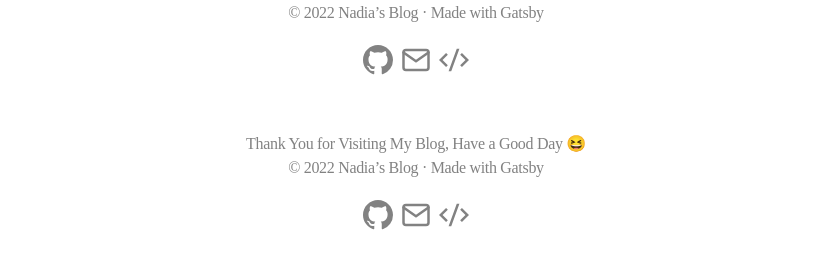
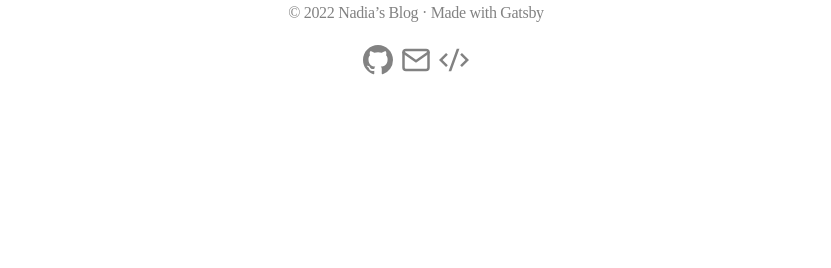
Before and after one commit to NamgyungKim/Blog, a Gatsby site: page / in a window 1280 px wide. Shown: the part 528-796 px from the top of the page, without its empty margins (224-1055 px from the left). Built offline with nearby package versions, Linux system fonts and the light colour scheme; Gatsby itself is replaced by a stand-in of ours.

Commit message:
remove: Template에 footer제거

```diff
--- a/src/components/Common/Template.tsx
+++ b/src/components/Common/Template.tsx
@@ -1,7 +1,6 @@
 import React, { FunctionComponent, ReactNode } from 'react'
 import styled from '@emotion/styled'
 import GlobalStyle from 'components/Common/GlobalStyle'
-import Footer from 'components/Common/Footer'
 import { Helmet } from 'react-helmet'
 
 type TemplateProps = {
@@ -51,7 +50,6 @@ const Template: FunctionComponent<TemplateProps> = function ({
 
       <GlobalStyle />
       {children}
-      <Footer />
     </Container>
   )
 }
```
